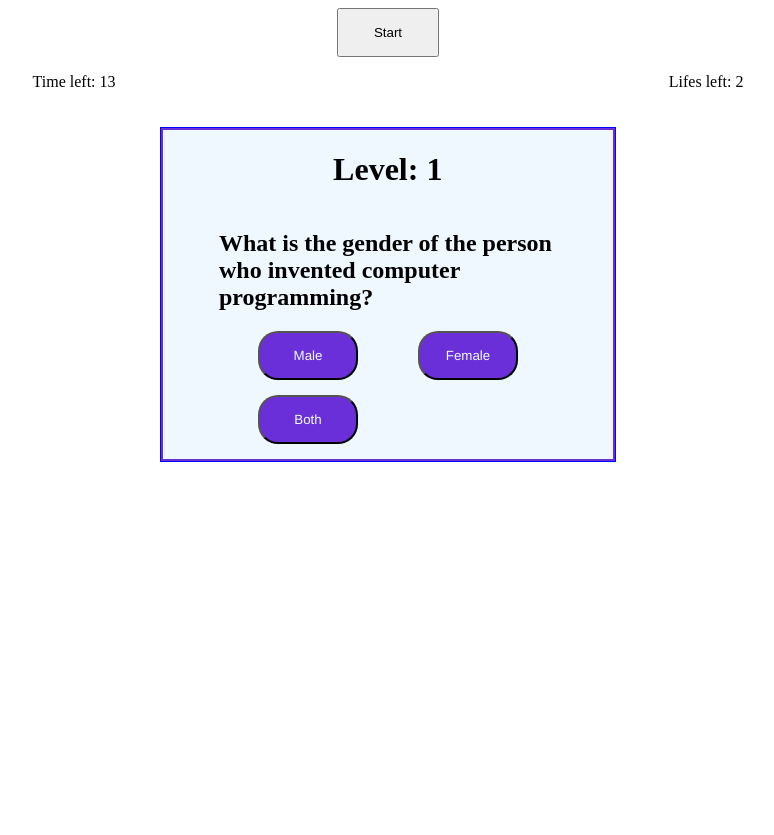
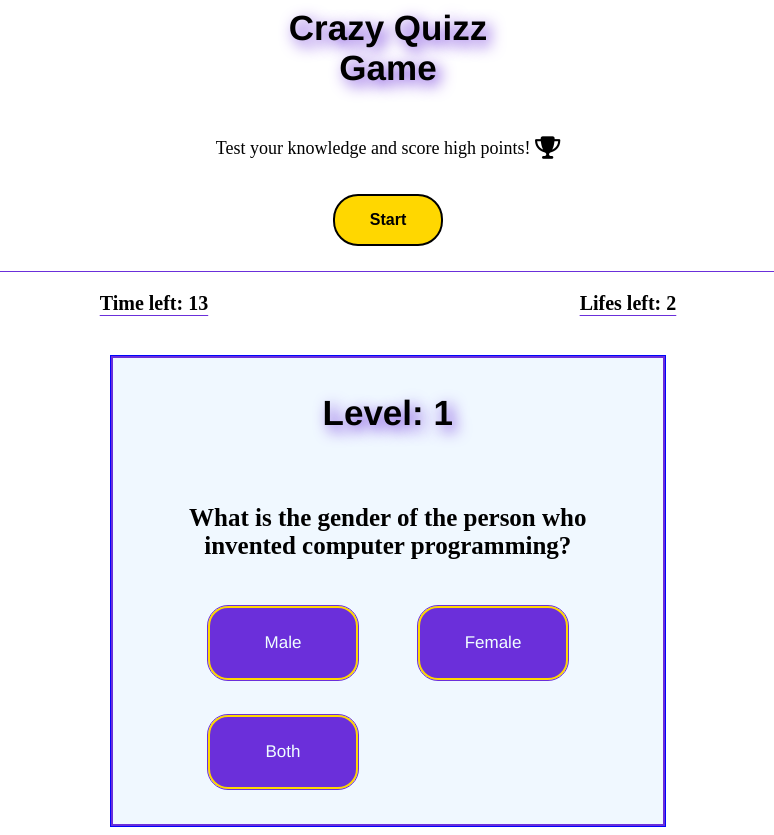
Before and after one commit to Paulfresnel/crazy-quizz, a plain HTML site: page index.html in a window 1280 px wide. Both pictures are taken after a click on the button "Start". Shown: the whole page, without its empty margins (252-1026 px from the left). Before the commit the page ends 800 px from the top, so only its background shows below. Drawn offline with Linux system fonts and the light colour scheme.

Commit message:
css style update
added main CSS styling

```diff
--- a/index.html
+++ b/index.html
@@ -5,6 +5,8 @@
         <script src="https://kit.fontawesome.com/c343de5fc7.js" crossorigin="anonymous"></script>
     </head>
     <body>
+        <h1>Crazy Quizz Game</h1>
+        <p class="intro">Test your knowledge and score high points! <i class="fa-lg fa-solid fa-trophy"></i></p>
         <button id="start">Start</button>
         <div id="player-stats">
             <p id="timer"></p>
--- a/script.js
+++ b/script.js
@@ -232,8 +232,12 @@ let timerInterval;
 
 function nextQuestion(){
     if (questionsArray.length === 0){
-        alert('Congratulations! You have won the game');
-        document.body.innerHTML += '<p id="win-display">There is no more questions left <i class="fa-regular fa-face-surprise"></i> </p>'
+        alert("Congratulations! You have won the game");
+        let winElement = document.createElement("p");
+        clearInterval(timerInterval);
+        winElement.innerHTML = `<p id="winner">There is no more questions left<i class="fa-regular  fa-face-surprise"></i> <i class="fa-lg fa-solid fa-ranking-star"></i></p>`;
+        let gameContainer = document.getElementById("game-container");
+        gameContainer.parentNode.insertBefore(winElement, gameContainer);
         start();
         clearInterval(timerInterval);
     } if (questionsArray.length !== 0){
--- a/styles.css
+++ b/styles.css
@@ -1,4 +1,34 @@
 h1 {
+    margin: auto;
+    text-align: center;
+    width:250px;
+    font-size: 35px;
+    font-weight: bold;
+    font-family: 'Franklin Gothic Medium', 'Arial Narrow', Arial, sans-serif;
+    text-shadow:5px 5px 15px #6b2fda;
+    margin-bottom: 50px;
+}
+
+.intro{
+    margin-bottom: 35px;
+    font-size: 18px;
+    text-align: center;
+}
+
+#start {
+    background-color: gold;
+    border-radius: 25px;
+    border:2px black solid;
+    font-size: 16px;
+    font-weight: bold;
+}
+
+
+#start:hover{
+    border: 4px gold solid;
+    outline:2px #6b2fda solid;
+    background-color: #6b2fda;
+    color:white;
 
 }
 
@@ -10,18 +40,60 @@ h1 {
     align-items: center;
     padding:2px;
     border:0.5px solid rgb(0, 4, 253);
-    width:450px;
+    width:550px;
     margin: auto;
-    margin-top: 20px;
-
+    margin-top: 20px
 }
 
 #player-stats{
-
+    width:75%;
     display: flex;
     flex-direction: row;
     justify-content: space-around;
+    margin: auto;
+    margin-top: 25px;
+    border-top: #6b2fda 1px solid;
 }
+
+#winner{
+    font-size: 20px;
+    height:195px;
+    text-align: center;
+    background-image: url(./images/winnerv3.jpg);
+    background-repeat: no-repeat;
+    background-size: 100%;
+    background-position: center;
+    font-weight: bold;
+    text-shadow: 5px 5px 10px #6b2fda;
+    font-family: 'Franklin Gothic Medium', 'Arial Narrow', Arial, sans-serif;
+    border :1px solid #6b2fda;
+    width:50%;
+    margin: auto;
+    margin-top: 35px;
+    padding-top: 15px;
+    padding-bottom: 15px;
+    border-radius: 25px;
+    padding-left: 15px;
+    padding-right: 15px;
+}
+
+#winner i{
+    margin-left: 15px;
+}
+#timer{
+    font-size: 20px;
+    font-weight: bold;
+    text-decoration: 1px #6b2fda underline;
+    text-underline-offset: 5px;
+}
+
+#player-lifes{
+    font-size:20px;
+    font-weight: bold;
+    text-decoration: 1px #6b2fda underline;
+    text-underline-offset: 5px;
+}
+
 
 #answer-container{
     background-color: aliceblue;
@@ -30,7 +102,6 @@ h1 {
     align-content: center;
     flex-wrap: wrap;
     align-items: center;
-
 }
 
 #question{
@@ -41,22 +112,45 @@ h1 {
     align-content: center;
     align-items: center;
     width: 75%;
-    padding-left: 56px;
-    padding-right: 56.5px;
+    padding-left: 68.5px;
+    padding-right: 69px;
+    padding-bottom: 25px;
 }
 
 .answer{
-    width:100px;
+    width:150px;
+    border:2px gold solid;
+    outline:1px #6b2fda solid;
+    font-size: 17px;
     border-radius: 20px;
-    margin-bottom: 15px;
+    margin-bottom: 35px;
     margin-left:30px;
     margin-right: 30px;
-    padding:15px;
+    padding-bottom:25px;
+    padding-top: 25px;
+    padding-left: 15px;
+    padding-right: 15px;
     background-color: #6b2fda;
     color:azure;
     font-family:'Franklin Gothic Medium', 'Arial Narrow', Arial, sans-serif;
 }
 
+#level{
+    font-size: 35px;
+    margin-top: 35px;
+}
+
+
+
+#question-display{
+    font-size: 25px;
+    display: flex;
+    justify-content: center;
+    align-items: center;
+    align-content: center;
+    align-self: center;
+    text-align: center;
+}
 
 #next-level{
     display:none;
```
Also changed, not shown: images/winner.avif (added), images/winner2.webp (added), images/winnerv3.jpg (added).
